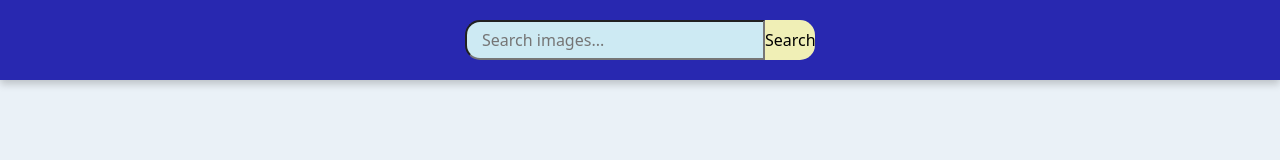
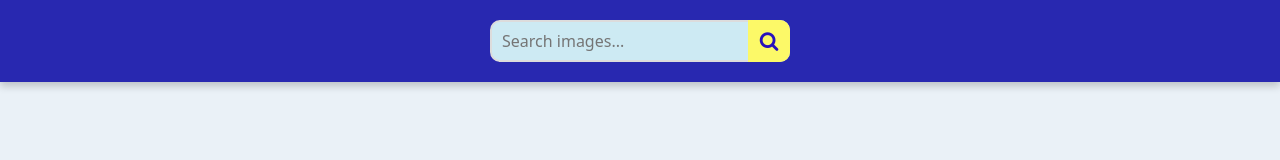
Before and after one commit to YuliiaMakhovska/goit-js-hw-11, a website built with Parcel: page src/index.html in a window 1280 px wide. Built offline with nearby package versions, Linux system fonts and the light colour scheme; what only-scrollbar, simplelightbox would draw is missing.

Commit message:
add styles to input

```diff
--- a/src/css/styles.css
+++ b/src/css/styles.css
@@ -1,7 +1,7 @@
 body {
     background-color: #eaf1f7;
 }
-a{
+a {
     list-style: none;
 }
 header {
@@ -22,42 +22,6 @@ img {
     height: 175px;
     object-fit: cover;
 }
-.search-form input {
-width: 300px;
-height: 40px;
-margin: 0;
-border-radius: 15px 0 0 15px;
-padding-left: 15px;
-background-color: rgb(205, 234, 243);
-}
-.search-form {
-    display: flex;
-}
-.search-form button {
-
-    width: 50px;
-    border-radius: 0 15px 15px 0;
-    padding: 0;
-    margin: 0;
-    padding-left: 0;
-    border: 1px;
-    text-align: center;
-    background-color: #f0efb6;
-    border-color: rgb(0, 162, 255);
-    transition: cubic-bezier(.17, .67, .83, .67);
-    transition-duration: 200ms;
-}
-.search-form button:hover {
-    transition: cubic-bezier(.17, .67, .83, .67);
-    transition-duration: 200ms;
-    background-color: #fcf968;
-    }
-/* .container {
-    width: 100%;
-    padding-top: 10px;
-    padding-bottom: 10px;
-    position: fixed;
-} */
 .gallery {
     padding: 80px 40px 15px;
     display: flex;
@@ -65,27 +29,17 @@ background-color: rgb(205, 234, 243);
     justify-content: center;
 }
 
-.icon {
-    display: inline-block;
-    width: 1em;
-    height: 1em;
-    stroke-width: 0;
-    stroke: currentColor;
-    fill: currentColor;
-        }
-
 .photo-card {
     width: 280px;
     height: 227px;
     margin: 15px;
-        border: 1px solid #eeeeee;
-        box-shadow: 0px 4px 4px rgba(0, 0, 0, 0.15);
+    border: 1px solid #eeeeee;
+    box-shadow: 0px 4px 4px rgba(0, 0, 0, 0.15);
 
 }
 .photo-card:hover {
-    transform: translateY(3px);
-        transition: cubic-bezier(.17, .67, .83, .67);
-        transition-duration: 200ms;
+    transform: scale(1.03);
+    transition-duration: 300ms;
 }
 .info-item {
     display: flex;
@@ -131,14 +85,14 @@ background-color: rgb(205, 234, 243);
     clip: rect(0, 0, 0, 0);
     overflow: hidden;
 }
-
+/* -------------------------------------------------- */
 .more {
     display: block;
     margin-left: auto;
     margin-right: auto;
     margin-bottom: 15px;
     padding: 15px 25px;
-    font-size: 18px;
+    font-size: 19px;
     text-align: center;
     height: 50px;
     width: 150px;
@@ -148,15 +102,53 @@ background-color: rgb(205, 234, 243);
     background-color: #2e38e5;
     border: none;
     border-radius: 25px;
-    box-shadow: 0 9px #999;
+    box-shadow: 0 7px #999;
     transition: transform 250ms cubic-bezier(0.4, 0, 0.2, 1);
 }
 
 .more:active {
-background-color: #37dbde;
-box-shadow: 0 5px #666;
+background-color: #fcf968;
+box-shadow: 0 3px #666;
 transform: translateY(4px);
 }
 .more:hover {
-    background-color: #37dbde
+    background-color: #fcf968;
+    color: #2e38e5;
 }
+/* ---------------------------------------------------- */
+form {
+    position: relative;
+    width: 300px;
+    margin: 0 auto;
+}
+
+input {
+    top: 10px;
+    width: 100%;
+    height: 42px;
+    padding-left: 10px;
+    border: 2px solid #dcdcdc;
+    border-radius: 10px;
+    outline: none;
+    background-color: rgb(205, 234, 243);
+    color: #535151;
+}
+
+.submit {
+    position: absolute;
+    top: 0;
+    right: 0px;
+    width: 42px;
+    height: 42px;
+    border: none;
+    background: #fcf968;
+    border-radius: 0 10px 10px 0;
+    cursor: pointer;
+}
+
+.submit:before {
+    content: "\f002";
+    font-family: FontAwesome;
+    font-size: 20px;
+    color: #2812bb;
+}
--- a/src/index.html
+++ b/src/index.html
@@ -10,6 +10,10 @@
       integrity="sha512-ISS7cAi1PEhQ8jnbJpJZMd29NlhNj4AWYyLOSp2CE/CsHxTCu+r+t0D2yoJudVrd0/8fTVPUVDzY5Tvli75u/g=="
       crossorigin="anonymous"
     />
+    <link
+      rel="stylesheet"
+      href="https://maxcdn.bootstrapcdn.com/font-awesome/4.5.0/css/font-awesome.min.css"
+    />
     <title>Homework 11</title>
   </head>
   <body>
@@ -21,8 +25,7 @@
           autocomplete="off"
           placeholder="Search images..."
         />
-        <button type="submit">Search</button>
-        <!-- <svg class="icon icon-search"><use xlink:href="#icon-search"></use></svg> -->
+        <button class="submit" type="submit"></button>
       </form>
     </header>
     <section>
```
Also changed, not shown: src/images/icon-search.svg (deleted).
